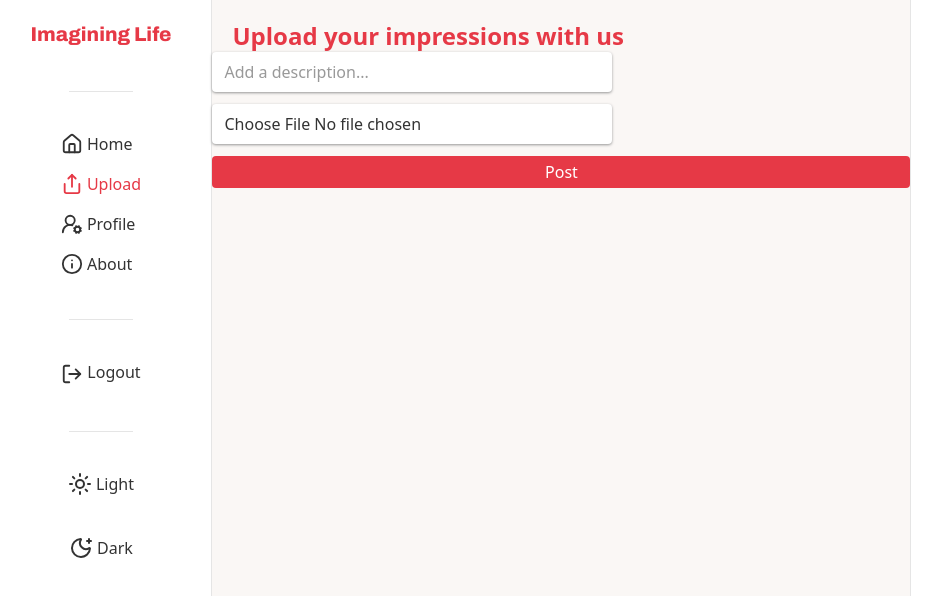
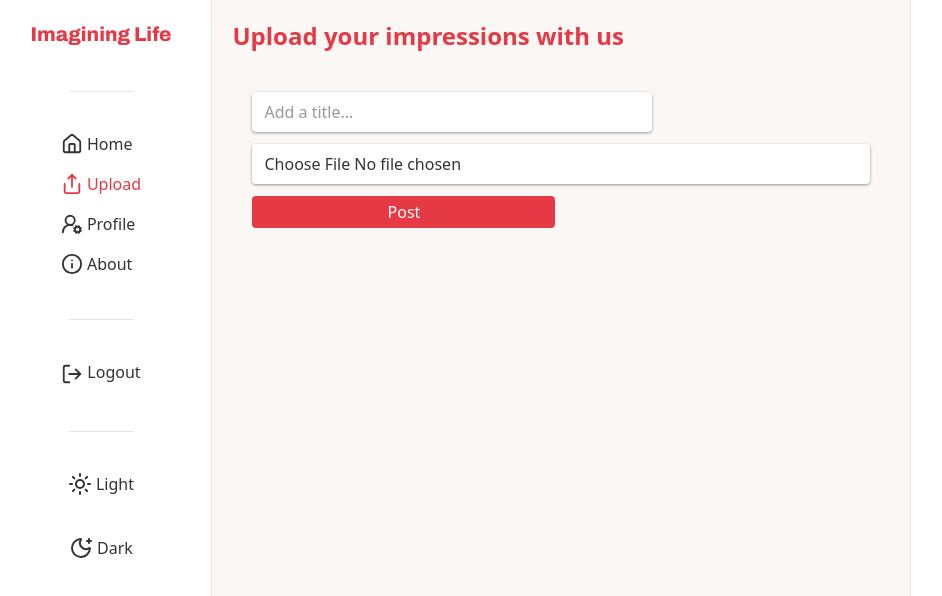
Before and after one commit to niki1tusa/imagining_life, a Next.js app: page /upload in a window 1280 px wide. Shown: the top 596 px of the page, without its empty margins (169-1111 px from the left). Built offline with nearby package versions, Linux system fonts and the light colour scheme; no server answers.

Commit message:
logic post query (localStorage)

```diff
--- a/src/app/(home)/upload/page.tsx
+++ b/src/app/(home)/upload/page.tsx
@@ -1,9 +1,9 @@
 import type { Metadata } from 'next';
 
+import Form from '@/components/ui/Form';
 import Title from '@/components/ui/Title';
 
 import { SITE_NAME } from '@/constants/seo.constants';
-import Form from '@/components/ui/Form';
 
 export const metadata: Metadata = {
 	title: `${SITE_NAME} | Upload`,
@@ -12,10 +12,12 @@ export const metadata: Metadata = {
 export default function UploadPage() {
 	return (
 		<div>
-			<Title heading='2xl' className='text-primary px-5 pt-5' >
+			<Title heading='2xl' className='text-primary px-5 pt-5'>
 				Upload your impressions with us
 			</Title>
-			<Form/>
+			<div className='px-10 pt-10'>
+				<Form />
+			</div>
 		</div>
 	);
 }
--- a/src/components/modal/Modal.tsx
+++ b/src/components/modal/Modal.tsx
@@ -24,7 +24,7 @@ export default function Modal({ title, children, close }: Props) {
 					animate={{ scale: 1, opacity: 1 }}
 					transition={{ duration: 0.6 }}
 					ref={ref}
-					className='text-black fixed top-1/2 left-1/2 z-50 w-full max-w-md -translate-x-1/2 -translate-y-1/2 transform rounded-lg bg-white p-4 shadow-lg shadow-neutral-400 '
+					className=' fixed top-1/2 left-1/2 z-50 w-full max-w-md -translate-x-1/2 -translate-y-1/2 transform rounded-lg bg-white p-4 shadow-lg shadow-neutral-400 '
 				>
 					<div className='mb-6 flex items-center justify-between'>
 						<Title className='text-primary'>{title}</Title>
--- a/src/components/modal/UploadModal.tsx
+++ b/src/components/modal/UploadModal.tsx
@@ -4,6 +4,8 @@
 import Form from '../ui/Form';
 
 import Modal from './Modal';
+
+
 
 export const UploadModal = ({ close }: { close: () => void }) => {
 	return (
--- a/src/components/ui/Button.tsx
+++ b/src/components/ui/Button.tsx
@@ -1,10 +1,17 @@
 interface Props {
 	children: React.ReactNode;
-    onClick?: ()=> void
+	onClick?: () => void;
+	type?: 'button' | 'submit';
+	disabled?: boolean
 }
-export default function Button({ children, onClick }: Props) {
+export default function Button({ children, onClick, type = 'button', disabled = false }: Props) {
 	return (
-		<button onClick={onClick} className='bg-primary hover:bg-primary/50 w-full rounded py-1 text-white transition-all '>
+		<button
+			type={type}
+			onClick={onClick}
+			className='bg-primary hover:bg-primary/50 w-full rounded py-1 text-white transition-all'
+			disabled={disabled}
+		>
 			{children}
 		</button>
 	);
--- a/src/components/ui/Field.tsx
+++ b/src/components/ui/Field.tsx
@@ -24,7 +24,7 @@ export default function Field({
 				onChange={e => setQuery(e.target.value)}
 				type={type}
 				placeholder={placeholder}
-				className='bg-white w-full rounded px-3 py-2 shadow ring-1 shadow-neutral-400 ring-transparent focus:shadow-red-300 focus:ring-red-300'
+				className='bg-light-white w-full rounded px-3 py-2 shadow ring-1 shadow-neutral-400 ring-transparent focus:shadow-red-300 focus:ring-red-300'
 			/>
 			{isSearch && (
 				<SearchIcon
--- a/src/components/ui/Form.tsx
+++ b/src/components/ui/Form.tsx
@@ -1,29 +1,138 @@
-'use client'
+'use client';
+
 import { zodResolver } from '@hookform/resolvers/zod';
-import { useForm } from 'react-hook-form';
+import { useEffect, useMemo, useState } from 'react';
+import { Controller, useForm } from 'react-hook-form';
 
 import Button from '../ui/Button';
 
 import Field from './Field';
 import { TUploadScheme, ZUploadFormScheme } from '@/types/zod.types';
+import { useMyPhotoStore } from '@/store/my-photo.stroe';
 
-interface Props {
-	close?: () => void;
-}
-export default function Form({ close }: Props) {
-	const form = useForm<TUploadScheme>({ resolver: zodResolver(ZUploadFormScheme) });
+const STORAGE_KEY = 'my_uploads_v1';
+const API = 'https://jsonplaceholder.typicode.com';
+const MY_ALBUM_ID = 123; // для "моих" фото в демо
+const SEND_DEMO_POST = true; // поставь false, если не хочешь дергать JSONPlaceholder
+
+type UploadCard = {
+	id: number; // локальный/серверный id
+	title: string;
+	previewUrl: string; // blob:url для отображения
+	fileName: string;
+	createdAt: number;
+};
+
+export default function Form({ close }: { close?: () => void }) {
+	const form = useForm<TUploadScheme>({
+		resolver: zodResolver(ZUploadFormScheme),
+		defaultValues: { title: '' },
+	});
+
+	const {uploads, setUploads} = useMyPhotoStore()
+	const [isSubmitting, setIsSubmitting] = useState(false);
+
+	// Загрузка из localStorage
+	useEffect(() => {
+		try {
+			const raw = localStorage.getItem(STORAGE_KEY);
+			if (raw) {
+				const parsed: UploadCard[] = JSON.parse(raw);
+				setUploads(parsed);
+			}
+		} catch {
+			// пусто
+		}
+	}, []);
+
+	// Сохранение в localStorage
+	useEffect(() => {
+		try {
+			localStorage.setItem(STORAGE_KEY, JSON.stringify(uploads));
+		} catch {
+			// пусто
+		}
+	}, [uploads]);
+
+	const onSubmit = async (values: TUploadScheme) => {
+		console.log(values);
+		setIsSubmitting(true);
+		try {
+			const file = values.image as File;
+			const previewUrl = URL.createObjectURL(file);
+
+			let serverId = Date.now();
+			if (SEND_DEMO_POST) {
+				const payload = {
+					albumId: MY_ALBUM_ID,
+					title: values.title,
+					url: previewUrl,
+					thumbnailUrl: previewUrl,
+				};
+				const res = await fetch(`${API}/photos`, {
+					method: 'POST',
+					headers: { 'Content-Type': 'application/json' },
+					body: JSON.stringify(payload),
+				});
+				const created = await res.json();
+				if (created?.id) serverId = created.id;
+			}
+
+			const newCard: UploadCard = {
+				id: serverId,
+				title: values.title,
+				previewUrl,
+				fileName: file.name,
+				createdAt: Date.now(),
+			};
+
+			setUploads(prev => [newCard, ...prev]);
+			form.reset();
+		} finally {
+			setIsSubmitting(false);
+			if (close) {
+				close();
+			}
+			form.reset()
+		}
+	};
+
 	return (
-		<form
-			onSubmit={() => {
-				console.log('data example');
-			}}
-			className='flex flex-col gap-3'
-		>
-			<Field placeholder='Add a description...' />
-			<Field type='file' />
+		<form onSubmit={form.handleSubmit(onSubmit)} className='flex flex-col gap-3'>
+			<Controller
+				control={form.control}
+				name='title'
+				render={({ field, fieldState }) => (
+					<div className='flex flex-col gap-1'>
+						<Field query={field.value ?? ''} setQuery={field.onChange} placeholder='Add a title…' />
+						{fieldState.error && (
+							<span className='text-sm text-red-500'>{fieldState.error.message}</span>
+						)}
+					</div>
+				)}
+			/>
+
+			<input
+				type='file'
+				accept='image/*'
+				className='bg-light-white w-full rounded px-3 py-2 shadow ring-1 shadow-neutral-400 ring-transparent focus:shadow-red-300 focus:ring-red-300'
+				{...form.register('image')}
+			/>
+			{form.formState.errors.image && (
+				<span className='text-sm text-red-500'>
+					{form.formState.errors.image.message?.toString()}
+				</span>
+			)}
+
 			<div className='flex w-full gap-3'>
-				<Button>Post</Button>
-				{close && <Button onClick={() => close()}>Back</Button>}
+				<Button type='submit' disabled={isSubmitting}>
+					{isSubmitting ? 'Uploading…' : 'Post'}
+				</Button>
+				{close ?(
+					<Button type='button' onClick={close}>
+						Back
+					</Button>
+				): <div className='w-full'/>}
 			</div>
 		</form>
 	);
--- /dev/null
+++ b/src/store/my-photo.stroe.ts
@@ -0,0 +1,19 @@
+import {create} from 'zustand'
+
+type UploadCard = {
+	id: number;
+	title: string;
+	previewUrl: string;
+	fileName: string;
+	createdAt: number;
+};
+
+interface IMyPhotoState {
+    uploads: UploadCard[]
+    setUploads: (arg: UploadCard)=> void
+}
+
+export const useMyPhotoStore = create<IMyPhotoState>(set => ({
+uploads: [],
+setUploads: (card)=>{}
+}))
--- a/src/types/zod.types.ts
+++ b/src/types/zod.types.ts
@@ -1,7 +1,18 @@
 import { z } from 'zod';
 
 export const ZUploadFormScheme = z.object({
-	title: z.string(),
-	image: z.file(),
+  title: z.string().min(1, 'Title is required'),
+  image: z
+    .any()
+    .refine(
+      (v) => (v instanceof FileList && v.length > 0) || v instanceof File,
+      'Image file is required'
+    )
+    .transform((v) => {
+      if (v instanceof File) return v;
+      if (v instanceof FileList && v.length) return v[0];
+      return null;
+    }),
 });
+
 export type TUploadScheme = z.infer<typeof ZUploadFormScheme>;
```
